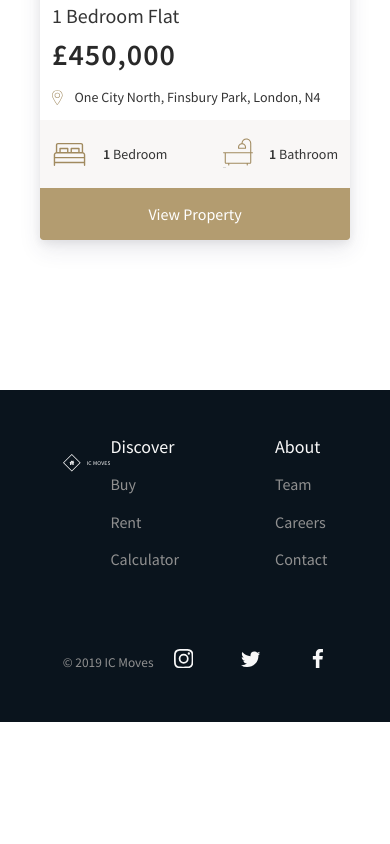
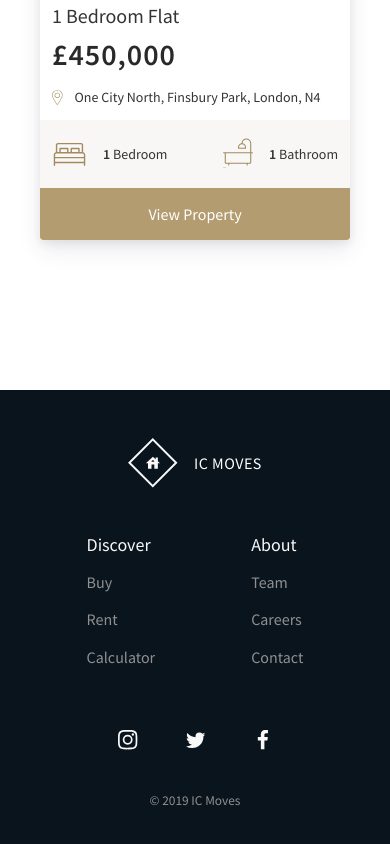
Before and after one commit to dylanmooney62/ic-moves, a React (Create React App) app: page / in a window 390 px wide. Shown: the part 2580-3424 px from the top of the page. Before the commit the page ends 3302 px from the top, so only its background shows below. Built offline with nearby package versions, Linux system fonts and the light colour scheme.

Commit message:
made footer responsive

```diff
--- a/src/components/Footer/Footer.jsx
+++ b/src/components/Footer/Footer.jsx
@@ -32,18 +32,22 @@ const Footer = () => {
   return (
     <StyledFooter>
       <Container maxWidth="lg">
-        <Box display="flex" justifyContent="space-between" mb="3xl">
-          <Logo withText />
+        <FooterTop display="flex" justifyContent="space-between" mb="3xl">
+          <StyledLogo withText />
           <Box display="flex">
             <FooterLinks links={LINKS} />
           </Box>
-        </Box>
-        <Box display="flex" justifyContent="space-between">
+        </FooterTop>
+        <FooterBottom
+          display="flex"
+          justifyContent="space-between"
+          alignItems="center"
+        >
           <Copyright>
             <small>&copy; {new Date().getFullYear()} IC Moves</small>
           </Copyright>
           <SocialLinks />
-        </Box>
+        </FooterBottom>
       </Container>
     </StyledFooter>
   );
@@ -59,3 +63,24 @@ const StyledFooter = styled.footer`
 const Copyright = styled.p`
   font-size: ${(props) => props.theme.typography.size.base};
 `;
+
+const FooterTop = styled(Box)`
+  @media only screen and (max-width: 768px) {
+    flex-direction: column;
+    align-items: center;
+
+    margin-bottom: ${(props) => props.theme.spacing['2xl']};
+  }
+`;
+
+const FooterBottom = styled(Box)`
+  @media only screen and (max-width: 440px) {
+    flex-direction: column-reverse;
+  }
+`;
+
+const StyledLogo = styled(Logo)`
+  @media only screen and (max-width: 768px) {
+    margin-bottom: ${(props) => props.theme.spacing['2xl']};
+  }
+`;
--- a/src/components/Footer/SocialLinks.jsx
+++ b/src/components/Footer/SocialLinks.jsx
@@ -31,6 +31,10 @@ export default SocialLinks;
 const List = styled.ul`
   list-style: none;
   display: flex;
+
+  @media only screen and (max-width: 440px) {
+    margin-bottom: ${(props) => props.theme.spacing.xl};
+  }
 `;
 
 const ListItem = styled.li`
--- a/src/components/shared/Logo.jsx
+++ b/src/components/shared/Logo.jsx
@@ -2,6 +2,14 @@ import React from 'react';
 import { ReactComponent as ICLogo } from '../../assets/icons/logo-white.svg';
 import { ReactComponent as ICLogoText } from '../../assets/icons/logo-white-text.svg';
 
-const Logo = ({ withText }) => <>{withText ? <ICLogoText /> : <ICLogo />}</>;
+const Logo = ({ withText, className }) => (
+  <>
+    {withText ? (
+      <ICLogoText className={className} />
+    ) : (
+      <ICLogo className={className} />
+    )}
+  </>
+);
 
 export default Logo;
```
